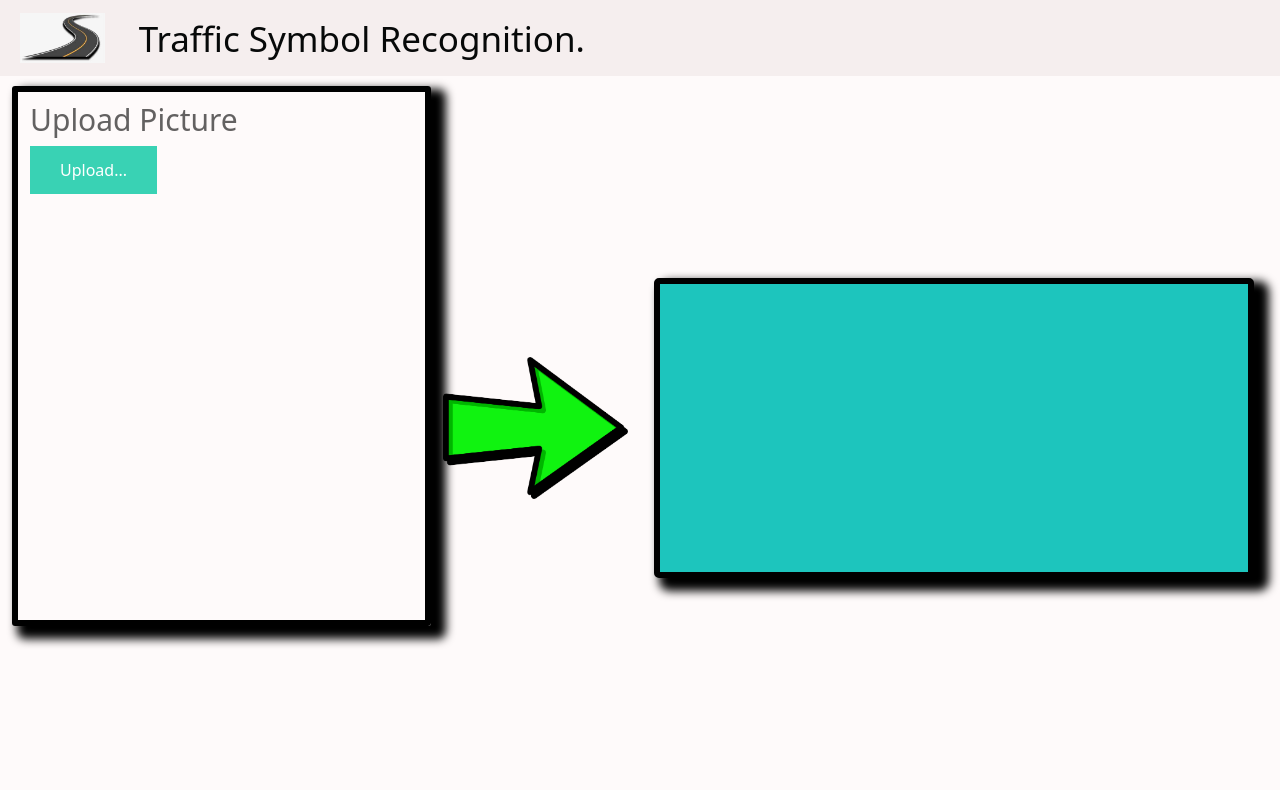
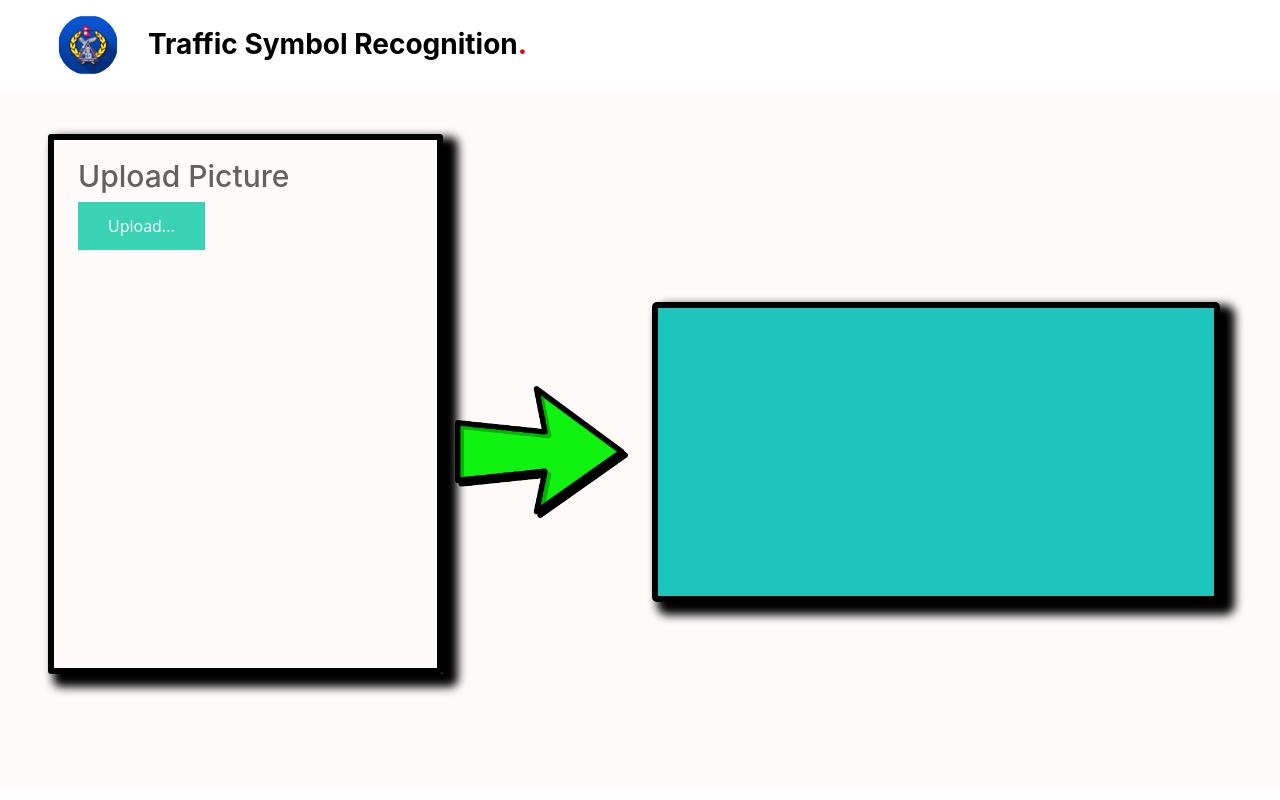
Before and after one commit to Biplabkhanal/Traffic-Symbol-Recognition, a Flask app: page /dashboard in a window 1280 px wide. Run offline with Flask 3, Linux system fonts and the light colour scheme.

Commit message:
css fixed and navbar changed for dashboard

```diff
--- a/static/assets/css/main.css
+++ b/static/assets/css/main.css
@@ -1,7 +1,8 @@
-
 /* Fonts */
 :root {
-  --font-default: "Open Sans", system-ui, -apple-system, "Segoe UI", Roboto, "Helvetica Neue", Arial, "Noto Sans", "Liberation Sans", sans-serif, "Apple Color Emoji", "Segoe UI Emoji", "Segoe UI Symbol", "Noto Color Emoji";
+  --font-default: "Open Sans", system-ui, -apple-system, "Segoe UI", Roboto,
+    "Helvetica Neue", Arial, "Noto Sans", "Liberation Sans", sans-serif,
+    "Apple Color Emoji", "Segoe UI Emoji", "Segoe UI Symbol", "Noto Color Emoji";
   --font-primary: "Amatic SC", sans-serif;
   --font-secondary: "Inter", sans-serif;
 }
@@ -84,7 +85,6 @@ section {
   color: var(--color-primary);
 }
 
-
 /*--------------------------------------------------------------
 # Scroll top button
 --------------------------------------------------------------*/
@@ -118,9 +118,6 @@ section {
   opacity: 1;
 }
 
-
-
-
 /*--------------------------------------------------------------
 # Header
 --------------------------------------------------------------*/
@@ -131,8 +128,6 @@ section {
   height: 90px;
   border-bottom: 1px solid #fff;
 }
-
-
 
 .header.sticked {
   border-color: #fff;
@@ -156,7 +151,6 @@ section {
   color: var(--color-primary);
 }
 
-
 section {
   scroll-margin-top: 90px;
 }
@@ -177,9 +171,7 @@ section {
     align-items: center;
   }
 
-
-
-  .navbar>ul>li {
+  .navbar > ul > li {
     white-space: nowrap;
     padding: 10px 0 10px 28px;
   }
@@ -199,9 +191,7 @@ section {
     position: relative;
   }
 
-
-
-  .navbar>ul>li>a:before {
+  .navbar > ul > li > a:before {
     content: "";
     position: absolute;
     width: 100%;
@@ -215,7 +205,7 @@ section {
   }
 
   .navbar a:hover:before,
-  .navbar li:hover>a:before,
+  .navbar li:hover > a:before,
   .navbar .active:before {
     visibility: visible;
     width: 100%;
@@ -224,13 +214,10 @@ section {
   .navbar a:hover,
   .navbar .active,
   .navbar .active:focus,
-  .navbar li:hover>a {
+  .navbar li:hover > a {
     color: #000;
   }
-
-
 }
-
 
 /*--------------------------------------------------------------
 # About Section
@@ -245,9 +232,6 @@ section {
   margin-bottom: 30px;
   font-family: var(--font-secondary);
 }
-
-
-
 
 .about .content ul {
   list-style: none;
@@ -267,7 +251,6 @@ section {
   color: var(--color-primary);
 }
 
-
 /*--------------------------------------------------------------
 # Hero Section
 --------------------------------------------------------------*/
@@ -276,7 +259,7 @@ section {
   background-size: cover;
   position: relative;
   min-height: 60vh;
-  padding: 160px 0 60px 0;
+  padding: 160px 0 80px 0;
 }
 
 .hero h2 {
@@ -297,7 +280,6 @@ section {
   margin-bottom: 30px;
 }
 
-
 /*--------------------------------------------------------------
 # Footer
 --------------------------------------------------------------*/
@@ -307,7 +289,6 @@ section {
   padding: 9px 0;
   color: rgba(255, 255, 255, 0.7);
 }
-
 
 .footer .copyright {
   text-align: center;
--- a/static/css/style.css
+++ b/static/css/style.css
@@ -1,51 +1,56 @@
 /* navbar */
-.custom-navbar{
+.custom-navbar {
   background-color: #f5eeee;
   position: fixed;
   top: 0;
   left: 0;
   width: 100%;
   z-index: 1000;
-
+  height: 90px;
+}
+.navbar-dash {
+  margin-left: 46px;
+}
+.logo-dash {
+  padding-left: 30px;
 }
 
-.nav-head{
+.nav-head {
   color: #070909;
   font-size: 35px;
   margin-top: 10px;
   padding-left: 0.5em;
 }
 
-
-.logo{
-    height: 50px;
+.logo {
+  height: 60px;
 }
 
 /* banner */
-#banner{
+#banner {
   background-color: #fefafa;
   padding-bottom: 20px;
   height: 90vh;
   margin-top: 70px;
 }
-#banner-txt h2{
+#banner-txt h2 {
   color: #636161;
   font-size: 30px;
   margin-top: 10px;
 }
 
-#banner-txt p{
+#banner-txt p {
   color: #ffffff;
-    font-size: 20px ;
+  font-size: 20px;
   margin-top: 30px;
   margin-bottom: 20px;
 }
-#banner-btn1{
+#banner-btn1 {
   background-color: #00bec9;
   border: 2px solid #00bec9;
   color: white;
 }
-#banner-btn2{
+#banner-btn2 {
   border: 2px solid #ffffff;
   color: white;
   margin-left: 15px;
--- a/templates/base.html
+++ b/templates/base.html
@@ -1,48 +1,86 @@
 <!DOCTYPE html>
 <html lang="en">
-
   <head>
-    <meta charset="UTF-8">
-    <meta name="viewport" content="width=device-width, initial-scale=1.0">
+    <meta charset="UTF-8" />
+    <meta name="viewport" content="width=device-width, initial-scale=1.0" />
     <title>Traffic Symbol Recognition</title>
 
-
     <script src="https://cdn.bootcss.com/jquery/3.3.1/jquery.min.js"></script>
-    <link href="{{ url_for('static', filename='css/main.css') }}" rel="stylesheet">
+    <link
+      href="{{ url_for('static', filename='css/main.css') }}"
+      rel="stylesheet"
+    />
 
     <!-- Bootstrap css -->
-    <link href="https://cdn.jsdelivr.net/npm/bootstrap@5.3.1/dist/css/bootstrap.min.css" rel="stylesheet"
-        integrity="sha384-4bw+/aepP/YC94hEpVNVgiZdgIC5+VKNBQNGCHeKRQN+PtmoHDEXuppvnDJzQIu9" crossorigin="anonymous">
+    <link
+      href="https://cdn.jsdelivr.net/npm/bootstrap@5.3.1/dist/css/bootstrap.min.css"
+      rel="stylesheet"
+      integrity="sha384-4bw+/aepP/YC94hEpVNVgiZdgIC5+VKNBQNGCHeKRQN+PtmoHDEXuppvnDJzQIu9"
+      crossorigin="anonymous"
+    />
 
     <!-- style -->
-    <link rel="stylesheet" href="{{url_for('static', filename='css/style.css')}}">
+    <link
+      rel="stylesheet"
+      href="{{url_for('static', filename='css/style.css')}}"
+    />
+    <link
+      href="{{url_for('static', filename='assets/css/main.css')}}"
+      rel="stylesheet"
+    />
   </head>
 
   <body>
     <!-- navbar -->
-<nav class="navbar navbar-expand-lg navbar-dark custom-navbar p-2" id="top_nav">
+    <!-- <nav
+      class="navbar navbar-expand-lg navbar-dark custom-navbar p-2"
+      id="top_nav"
+    >
       <div class="container-fluid">
-        <a class="navbar-brand" href="http://127.0.0.1:3000/"><img class="img-fluid logo"
-                src="{{url_for('static', filename='images/logo2.jpg')}}" alt="logo"></a>
+        <a
+          class="navbar-brand"
+          href="http://127.0.0.1:3000/"
+          style="padding-left: 30px"
+          ><img
+            class="img-fluid logo"
+            src="{{url_for('static', filename='images/trafficlogo.png')}}"
+            alt="logo"
+        /></a>
 
-        <div class="collapse navbar-collapse " id="navbarSupportedContent">
-            <h1 class="nav-head" >Traffic Symbol Recognition.</h1>
-
+        <div class="collapse navbar-collapse" id="navbarSupportedContent">
+          <h1 class="nav-head">Traffic Symbol Recognition.</h1>
         </div>
       </div>
-</nav>
-
+    </nav> -->
+    <!-- ======= Header ======= -->
+    <header id="header" class="header fixed-top d-flex align-items-center">
+      <div
+        class="container d-flex align-items-center justify-flex-start navbar-dash"
+      >
+        <a class="navbar-brand" href="http://127.0.0.1:3000/"
+          ><img
+            class="img-fluid logo"
+            src="{{url_for('static',
+          filename='images/trafficlogo.png')}}"
+            alt="logo"
+            style="border-radius: 36px"
+        /></a>
+        <a
+          href=""
+          class="logo d-flex align-items-center me-auto me-lg-0 logo-dash"
+        >
+          <h1>Traffic Symbol Recognition<span>.</span></h1>
+        </a>
+      </div>
+    </header>
+    <!-- End Header -->
     <!-- container-fluid -->
-    <div class="container-fluid">
-
-        {% block content %}{% endblock %}
-    </div>
-
-
+    <div class="container-fluid">{% block content %}{% endblock %}</div>
   </body>
   <footer>
-
-    <script src="{{ url_for('static', filename='js/main.js') }}" type="text/javascript"></script>
+    <script
+      src="{{ url_for('static', filename='js/main.js') }}"
+      type="text/javascript"
+    ></script>
   </footer>
-
 </html>
--- a/templates/dashboard.html
+++ b/templates/dashboard.html
@@ -1,47 +1,53 @@
 {% extends "base.html" %} {% block content %}
 
 <div class="row justify-content-center" id="banner">
-    <div class="row mt-3">
-        <div class="col-md-4 upload" id="banner-txt">
+  <div class="row mt-3 pt-5 px-5">
+    <div class="col-md-4 pt-2 px-4 upload" id="banner-txt">
       <!-- <h1>Traffic Symbol Recognization</h1> -->
       <h2>Upload Picture</h2>
       <div>
-                <meta name="viewport" content="width=device-width, initial-scale=1.0">
+        <meta name="viewport" content="width=device-width, initial-scale=1.0" />
         <form id="upload-file" method="post" enctype="multipart/form-data">
-                    <label for="imageUpload" class="upload-label">
-                        Upload...
-                    </label>
-                    <input type="file" name="imagefile" id="imageUpload" accept=".png, .jpg, .jpeg">
+          <label for="imageUpload" class="upload-label"> Upload... </label>
+          <input
+            type="file"
+            name="imagefile"
+            id="imageUpload"
+            accept=".png, .jpg, .jpeg"
+          />
         </form>
 
-                <div class="image-section" style="display:none;">
+        <div class="image-section" style="display: none">
           <div class="img-preview">
-                        <div id="imagePreview">
-                        </div>
+            <div id="imagePreview"></div>
           </div>
           <div>
-                        <button type="button" class="btn btn-primary btn-lg " id="banner-btn1">Predict Symbol</button>
+            <button
+              type="button"
+              class="btn btn-primary btn-lg"
+              id="banner-btn1"
+            >
+              Predict Symbol
+            </button>
           </div>
         </div>
 
-                <div class="loader" style="display:none;">
-                </div>
-
-
-
+        <div class="loader" style="display: none"></div>
       </div>
     </div>
     <div class="col-md-2 text-center arrow" id="banner-img">
-            <img src="{{url_for('static', filename='images/arrow.png')}}" alt="" class="img-fluid">
+      <img
+        src="{{url_for('static', filename='images/arrow.png')}}"
+        alt=""
+        class="img-fluid"
+      />
     </div>
     <div class="col-md-6 p_result" id="banner-img">
-
       <div class="p_output">
         <h3 id="result">
           <span> </span>
         </h3>
       </div>
-
     </div>
   </div>
 </div>
```
Also changed, not shown: templates/home.html (+92 -64 lines), image_predict/45110789-7d63-45f2-9fcf-c941bd97044d.jpg (added), image_predict/451b3b85-e577-4178-9c23-4b757068663a.jpg (added). Lines whose indentation alone changed are shown as unchanged.
